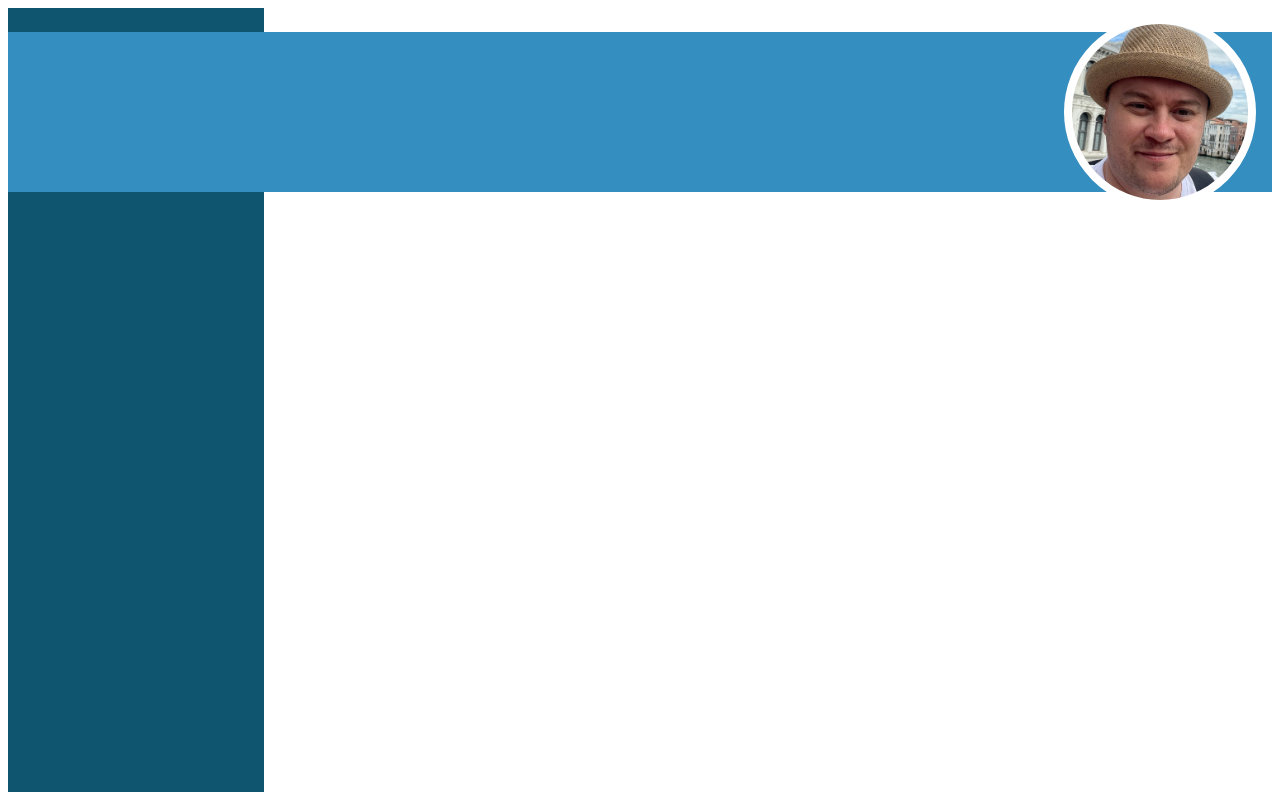
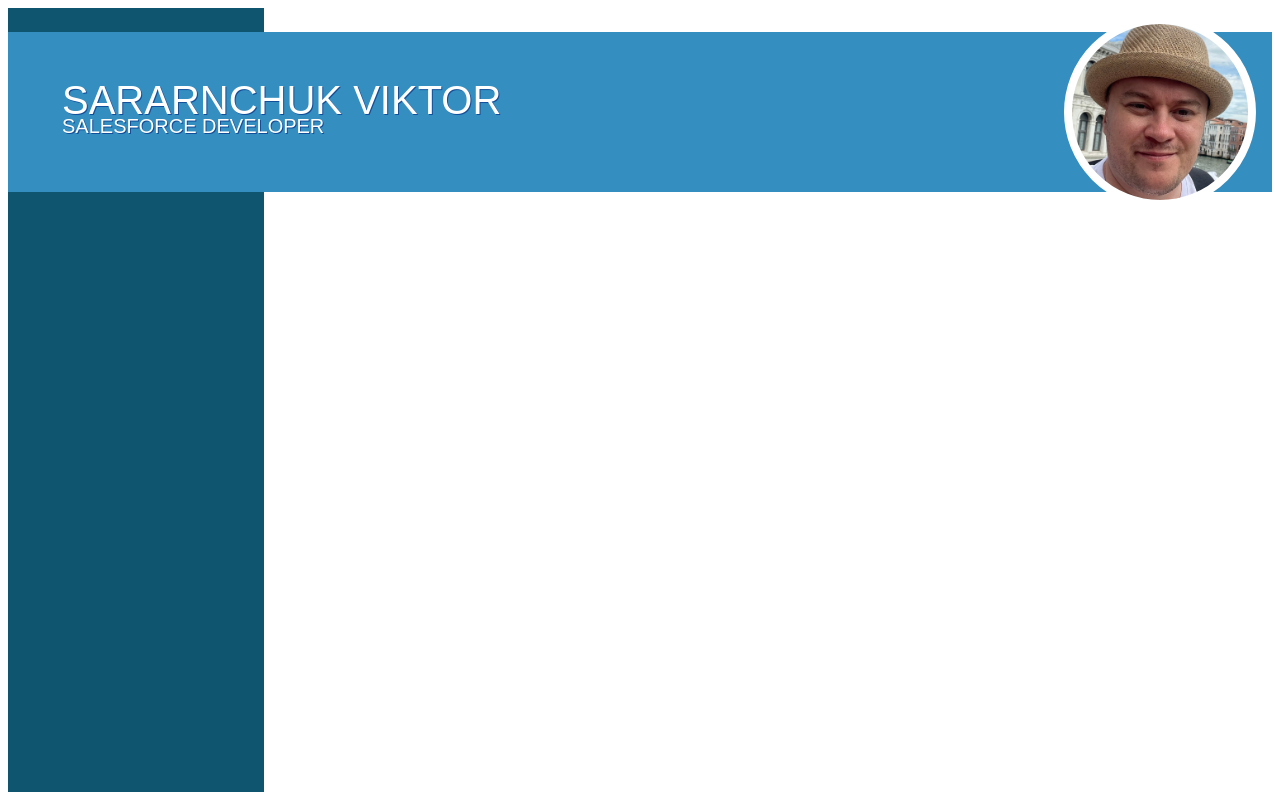
Before and after one commit to Blackbackroom/viktorsaranchuk, a React app: page / in a window 1280 px wide. Built offline with nearby package versions, Linux system fonts and the light colour scheme.

Commit message:
add Name

```diff
--- a/src/components/Header/Header.css
+++ b/src/components/Header/Header.css
@@ -1,7 +1,7 @@
 :root {
   --header-background-color: #348ebf;
   --header-height: 20vh;
-  --header-height-mobile: 10vh;
+  --header-height-mobile: calc(var(--header-height) / 2);
   --header-margin-calculated: calc(3 * var(--home-page-padding));
   --header-margin: var(--header-margin-calculated) 0
     var(--header-margin-calculated) 0;
@@ -11,22 +11,35 @@
   height: var(--header-height);
   background-color: var(--header-background-color);
   position: relative;
+  display: flex;
   z-index: 1;
   margin: var(--header-margin);
   box-sizing: border-box;
+  font-family: fantasy;
+  color: white;
+  text-shadow: 1px 1px #114f9b;
 }
 
 .HeaderMobile {
   height: var(--header-height-mobile);
 }
 
-.NameWrapper {
-  color: #ebe2e2;
-  position: absolute;
-  text-align: center;
-  box-sizing: border-box;
+.NameSection {
+  display: flex;
+  flex-direction: column;
+  justify-content: center;
+  margin-left: 6.75vh;
 }
 
-.NameWrapperBrowser {
-  width: var(--vertical-stripe-width);
+.NameSectionMobile {
 }
+
+.Name {
+  font-size: min(4vw, 5vh);
+}
+
+.Title {
+  font-size: min(2.5vw, 2.5vh);
+  top: -1vh;
+  position: relative;
+}
--- a/src/components/Header/Header.js
+++ b/src/components/Header/Header.js
@@ -3,9 +3,15 @@ import PhotoFrame from "@components/PhotoFrame/PhotoFrame";
 import { isMobile } from "react-device-detect";
 
 export default function Header() {
+  const name = "SARARNCHUK VIKTOR";
+  const title = "SALESFORCE DEVELOPER";
   return (
     <div className={`Header ${isMobile ? "HeaderMobile" : ""}`}>
-      <div className="NameWrapper"></div>
+      <div className={`NameSection ${isMobile ? "NameSectionMobile" : ""}`}>
+        <div className="Name">{name}</div>
+        <div className="Title">{title}</div>
+      </div>
+
       <PhotoFrame />
     </div>
   );
```
